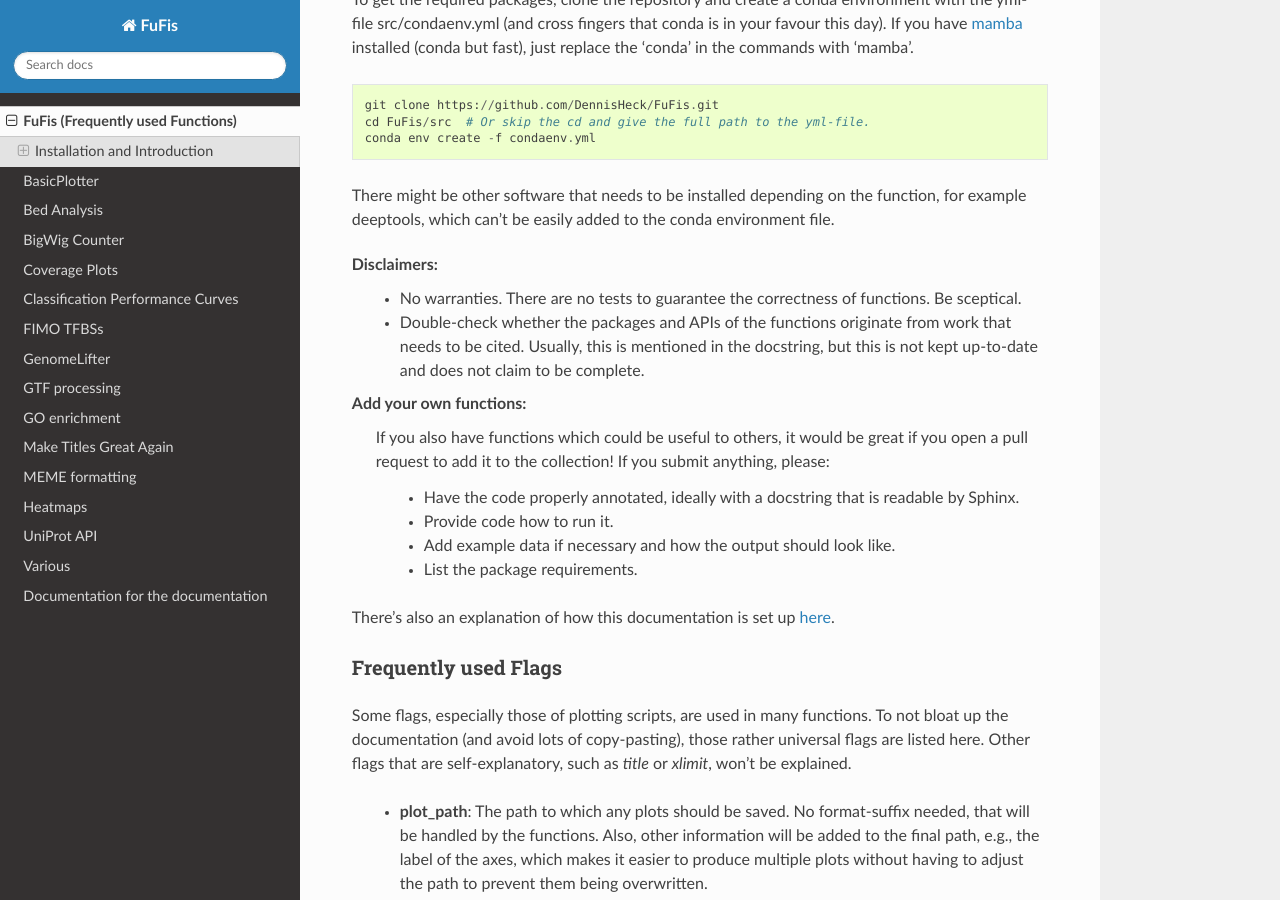
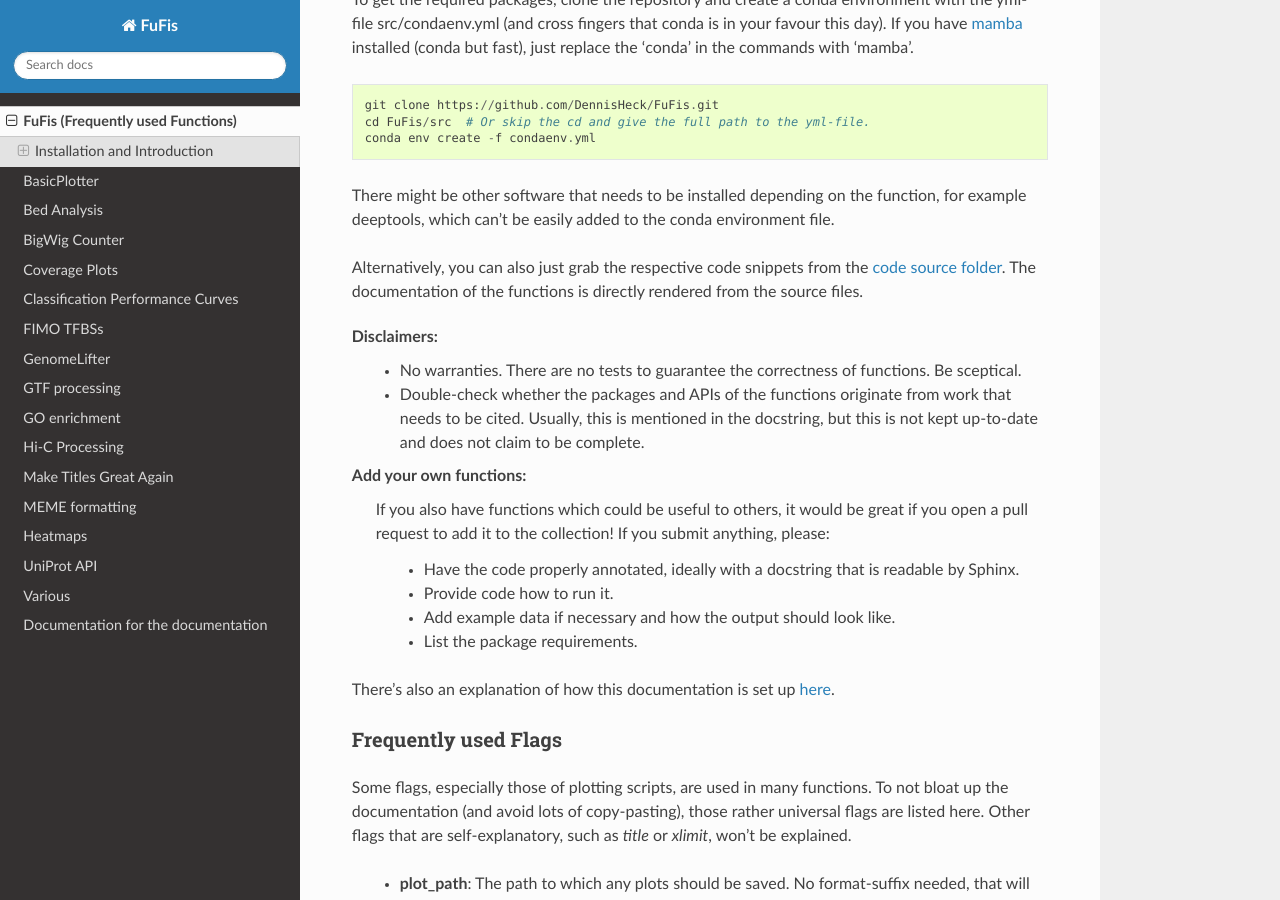
Before and after one commit to DennisHeck/FuFis, a Sphinx documentation site: the page built from docs/Main.rst, in a window 1280 px wide and 900 px high, scrolled down 300 px. Built offline with Sphinx 7.4.7 and the Read the Docs theme 3.1.0, drawn with Linux system fonts in a browser that asks for light colours; pages that are not in the unit, such as notebooks, are missing from menus.

Commit message:
Add HiC Processing page with hicstraw

```diff
--- a/docs/Main.rst
+++ b/docs/Main.rst
@@ -19,6 +19,8 @@ installed (conda but fast), just replace the 'conda' in the commands with 'mamba
     conda env create -f condaenv.yml
 
 There might be other software that needs to be installed depending on the function, for example deeptools, which can't be easily added to the conda environment file.
+
+Alternatively, you can also just grab the respective code snippets from the `code source folder <https://github.com/DennisHeck/FuFis/tree/main/src>`_. The documentation of the functions is directly rendered from the source files.
 
 Disclaimers:
  - No warranties. There are no tests to guarantee the correctness of functions. Be sceptical.
--- a/docs/index.rst
+++ b/docs/index.rst
@@ -15,6 +15,7 @@ FuFis (Frequently used Functions)
     GenomeLifter_formatted.rst
     GTF_Processing_formatted.rst
     GOEnrichment_formatted.rst
+    HiC_Processing_formatted.rst
     MakeTitlesGreatAgain_formatted.rst
     MEME_Formatting_formatted.rst
     Heatmaps_formatted.rst
```
Also changed, not shown: docs/HiC_Processing.rst (added, +17 -0 lines).
